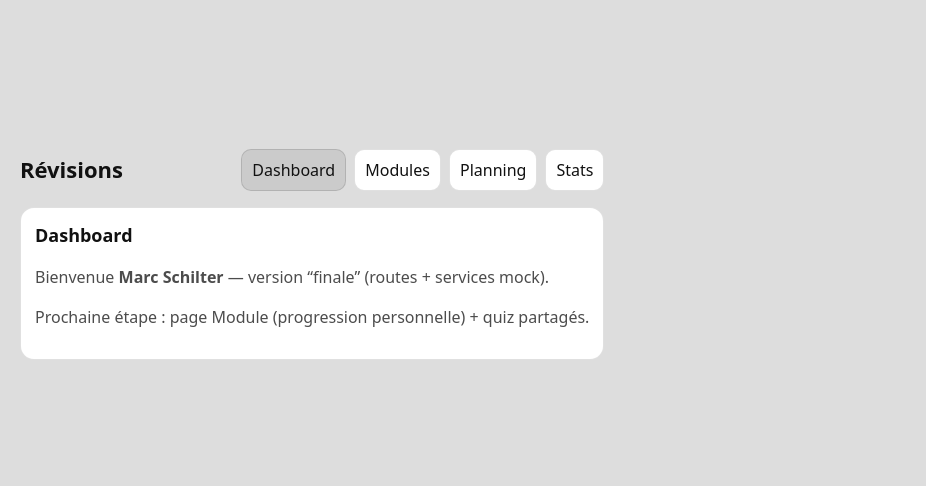
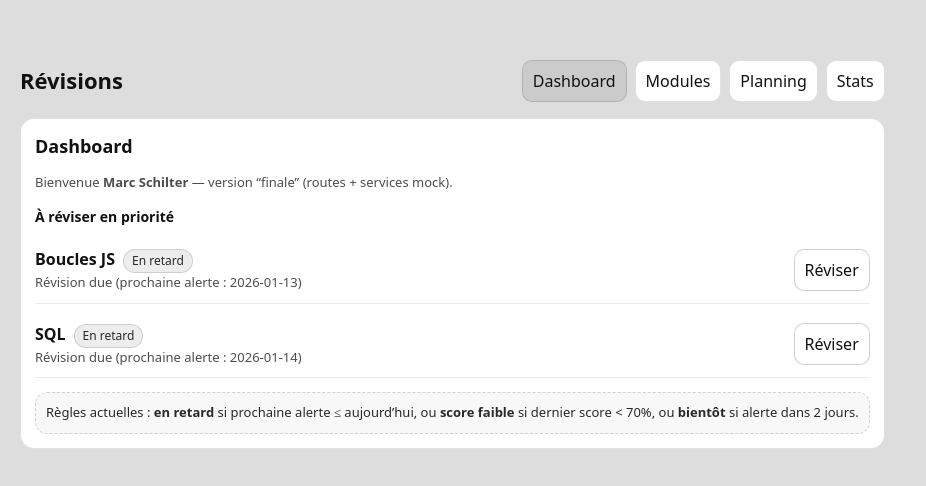
Before and after one commit to Rrogalaxy/MA-Metier_outil_de_revision, a React (Vite) app: page / in a window 1280 px wide. Shown: the part 146-632 px from the top of the page, without its empty margins (0-926 px from the left). Built offline with nearby package versions, Linux system fonts and the light colour scheme.

Commit message:
Ajout de badges “En retard / Score faible / Bientôt”

```diff
--- a/src/pages/DashboardPage.tsx
+++ b/src/pages/DashboardPage.tsx
@@ -1,27 +1,175 @@
-import React, { useEffect, useState } from "react";
+import { useEffect, useMemo, useState, type CSSProperties } from "react";
+import { Link } from "react-router-dom";
 import { getMe } from "../services/user.service";
+import { listMyModules } from "../services/modules.service";
+import { listAllQuizzes, listMyResults } from "../services/quiz.service";
 import type { User } from "../types";
+import {
+    buildLastScoreByModule,
+    computeRiskForModules,
+    onlyAtRisk,
+    type RiskItem,
+} from "../lib/risk";
 
 export default function DashboardPage() {
     const [me, setMe] = useState<User | null>(null);
+    const [loading, setLoading] = useState(true);
+
+    const [riskItems, setRiskItems] = useState<RiskItem[]>([]);
 
     useEffect(() => {
-        getMe().then(setMe);
+        let cancelled = false;
+
+        async function load() {
+            setLoading(true);
+
+            const [u, myMods, results, quizzes] = await Promise.all([
+                getMe(),
+                listMyModules(),
+                listMyResults(),
+                listAllQuizzes(),
+            ]);
+
+            if (cancelled) return;
+
+            setMe(u);
+
+            const lastScoreByModule = buildLastScoreByModule(results, quizzes);
+            const items = computeRiskForModules({
+                userModules: myMods,
+                lastScoreByModule,
+                lowScoreThreshold: 70,
+                soonDays: 2,
+            });
+
+            setRiskItems(items);
+            setLoading(false);
+        }
+
+        void load();
+        return () => {
+            cancelled = true;
+        };
     }, []);
+
+    const atRisk = useMemo(() => onlyAtRisk(riskItems), [riskItems]);
 
     return (
         <section style={card}>
             <h2 style={h2}>Dashboard</h2>
+
             <p style={muted}>
-                Bienvenue {me ? <b>{me.prenom} {me.nom}</b> : "…"} — version “finale” (routes + services mock).
+                Bienvenue{" "}
+                {me ? (
+                    <b>
+                        {me.prenom} {me.nom}
+                    </b>
+                ) : (
+                    "…"
+                )}{" "}
+                — version “finale” (routes + services mock).
             </p>
-            <p style={muted}>
-                Prochaine étape : page Module (progression personnelle) + quiz partagés.
-            </p>
+
+            {loading ? (
+                <div style={{ ...muted, marginTop: 10 }}>Chargement…</div>
+            ) : (
+                <>
+                    <div style={{ marginTop: 14 }}>
+                        <h3 style={h3}>À réviser en priorité</h3>
+
+                        {atRisk.length === 0 ? (
+                            <div style={muted}>Rien d’urgent 🎉</div>
+                        ) : (
+                            <div style={{ display: "flex", flexDirection: "column", gap: 8 }}>
+                                {atRisk.slice(0, 6).map((it) => (
+                                    <div key={it.moduleNom} style={row}>
+                                        <div style={{ flex: 1 }}>
+                                            <div style={{ display: "flex", gap: 8, alignItems: "baseline", flexWrap: "wrap" }}>
+                                                <b>{it.moduleNom}</b>
+                                                <span style={badgeFor(it.riskLevel)}>{labelFor(it.riskLevel)}</span>
+                                            </div>
+                                            <div style={muted}>{it.reason}</div>
+                                        </div>
+
+                                        <Link to={`/modules/${encodeURIComponent(it.moduleNom)}`} style={btn}>
+                                            Réviser
+                                        </Link>
+                                    </div>
+                                ))}
+                            </div>
+                        )}
+                    </div>
+
+                    <div style={{ marginTop: 14, ...note }}>
+                        Règles actuelles : <b>en retard</b> si prochaine alerte ≤ aujourd’hui, ou <b>score faible</b> si dernier
+                        score &lt; 70%, ou <b>bientôt</b> si alerte dans 2 jours.
+                    </div>
+                </>
+            )}
         </section>
     );
 }
 
-const card: React.CSSProperties = { border: "1px solid rgba(0,0,0,0.12)", borderRadius: 14, padding: 14, background: "white" };
-const h2: React.CSSProperties = { margin: "0 0 10px 0", fontSize: 18 };
-const muted: React.CSSProperties = { opacity: 0.75 };
+/* helpers UI */
+function labelFor(level: RiskItem["riskLevel"]) {
+    if (level === "overdue") return "En retard";
+    if (level === "lowScore") return "Score faible";
+    if (level === "soon") return "Bientôt";
+    return "OK";
+}
+
+function badgeFor(level: RiskItem["riskLevel"]): CSSProperties {
+    const base: CSSProperties = {
+        padding: "2px 8px",
+        borderRadius: 999,
+        border: "1px solid rgba(0,0,0,0.15)",
+        fontSize: 12,
+        opacity: 0.9,
+        background: "white",
+        color: "#111",
+    };
+
+    if (level === "overdue") return { ...base, background: "rgba(0,0,0,0.08)" };
+    if (level === "lowScore") return { ...base, background: "rgba(0,0,0,0.05)" };
+    if (level === "soon") return { ...base, background: "rgba(0,0,0,0.03)" };
+    return base;
+}
+
+/* styles */
+const card: CSSProperties = {
+    border: "1px solid rgba(0,0,0,0.12)",
+    borderRadius: 14,
+    padding: 14,
+    background: "white",
+};
+
+const row: CSSProperties = {
+    display: "flex",
+    gap: 10,
+    alignItems: "center",
+    padding: "10px 0",
+    borderBottom: "1px solid rgba(0,0,0,0.08)",
+};
+
+const h2: CSSProperties = { margin: "0 0 10px 0", fontSize: 18 };
+const h3: CSSProperties = { margin: "0 0 10px 0", fontSize: 14 };
+const muted: CSSProperties = { opacity: 0.75, fontSize: 13 };
+
+const btn: CSSProperties = {
+    padding: "8px 10px",
+    borderRadius: 10,
+    border: "1px solid rgba(0,0,0,0.18)",
+    background: "white",
+    color: "#111",
+    cursor: "pointer",
+    textDecoration: "none",
+};
+
+const note: CSSProperties = {
+    border: "1px dashed rgba(0,0,0,0.18)",
+    borderRadius: 12,
+    padding: 10,
+    fontSize: 13,
+    opacity: 0.9,
+    background: "rgba(0,0,0,0.03)",
+};
```
